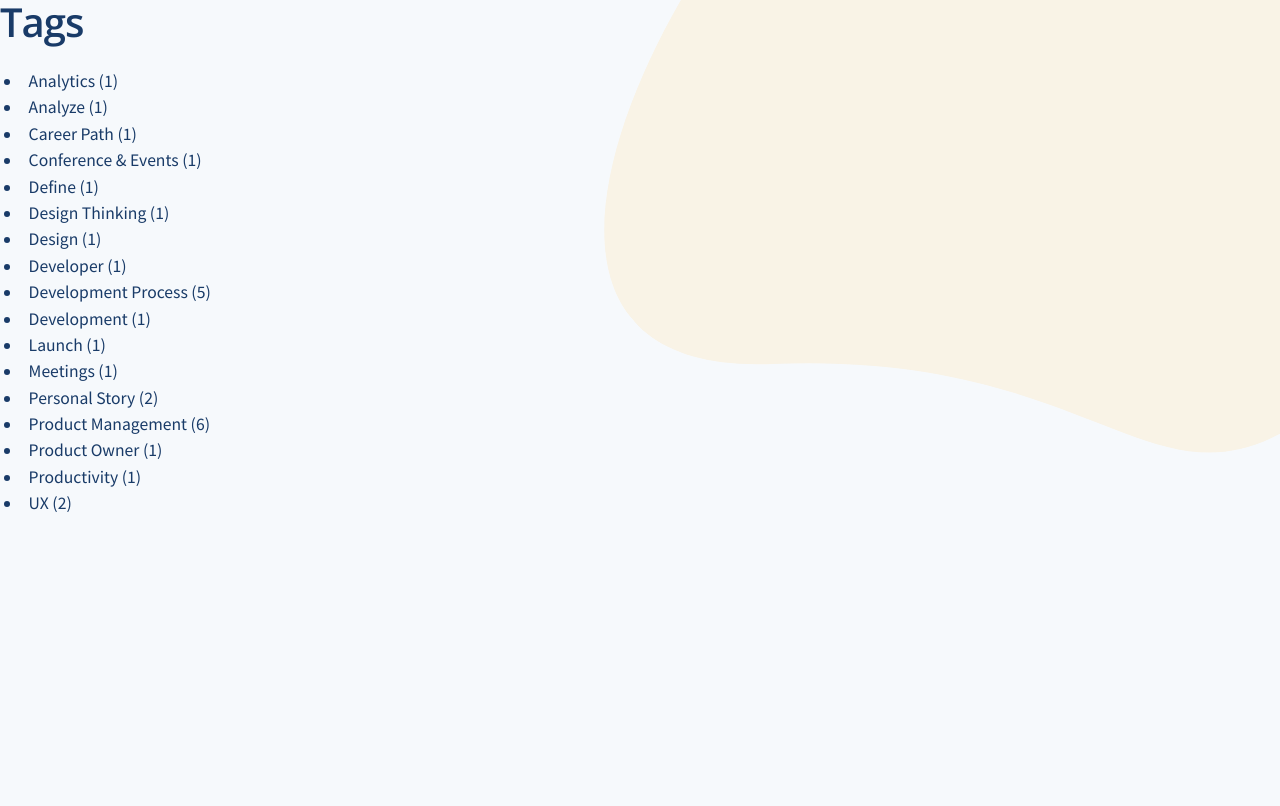
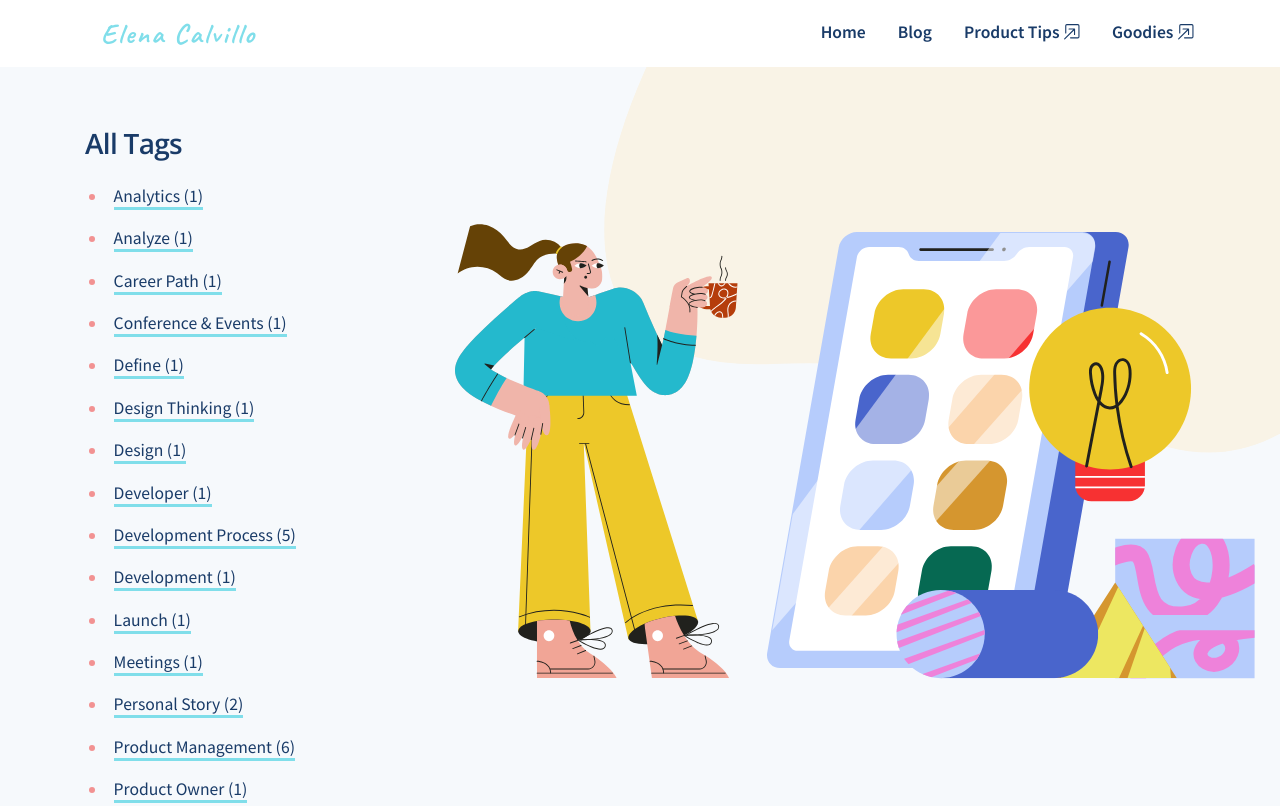
Before and after one commit to elenacalvillo/elena-blog, a Gatsby site: page /tags in a window 1280 px wide. Shown: the top 806 px of the page. Built offline with nearby package versions, Linux system fonts and the light colour scheme; Gatsby itself is replaced by a stand-in of ours; a web font is replaced by a local one.

Commit message:
Styled all tags page

```diff
--- a/src/pages/tags.js
+++ b/src/pages/tags.js
@@ -7,6 +7,8 @@ import kebabCase from "lodash/kebabCase"
 // Components
 import { Helmet } from "react-helmet"
 import { Link, graphql } from "gatsby"
+import Layout from "../components/layout"
+import SEO from "../components/seo"
 
 const TagsPage = ({
   data: {
@@ -15,23 +17,33 @@ const TagsPage = ({
       siteMetadata: { title },
     },
   },
-}) => (
-  <div>
+
+}) => {
+  return (
+  <Layout location="" title={title}>
+  <SEO
+    title="All tags"
+    description="All tags"
+  />
     <Helmet title={title} />
-    <div>
-      <h1>Tags</h1>
+    <div className="row">
+    <div className="col-lg-6 blog-post">
+      <h3>All Tags</h3>
       <ul>
         {group.map(tag => (
           <li key={tag.fieldValue}>
-            <Link to={`/tags/${kebabCase(tag.fieldValue)}/`}>
+            <Link className="pretty-link" to={`/tags/${kebabCase(tag.fieldValue)}/`}>
               {tag.fieldValue} ({tag.totalCount})
             </Link>
           </li>
         ))}
       </ul>
     </div>
+    <div className="col-lg-6 tags-all img-fluid pt-lg-5 mt-lg-5">
+    </div>
   </div>
-)
+  </Layout>
+) }
 
 TagsPage.propTypes = {
   data: PropTypes.shape({
--- a/src/style.css
+++ b/src/style.css
@@ -675,8 +675,12 @@ blockquote > ol {
   margin-bottom: var(--spacing-8);
 }
 
-.tags-found {
+.tags-all, .tags-found {
   margin-left: -200px;
+}
+
+.tags-all::before {
+  content: url(../content/assets/tags.svg);
 }
 
 .tags-found::before {
@@ -716,6 +720,9 @@ blockquote > ol {
     margin: var(--spacing-3);
     padding-left: var(--spacing-3);
   }
+  .tags-all {
+    margin-left: 0;
+  }
 }
 
 @media (max-width: 48rem) {
```
Also changed, not shown: src/templates/tags.js (+4 -4 lines), content/assets/tags.svg (added).
